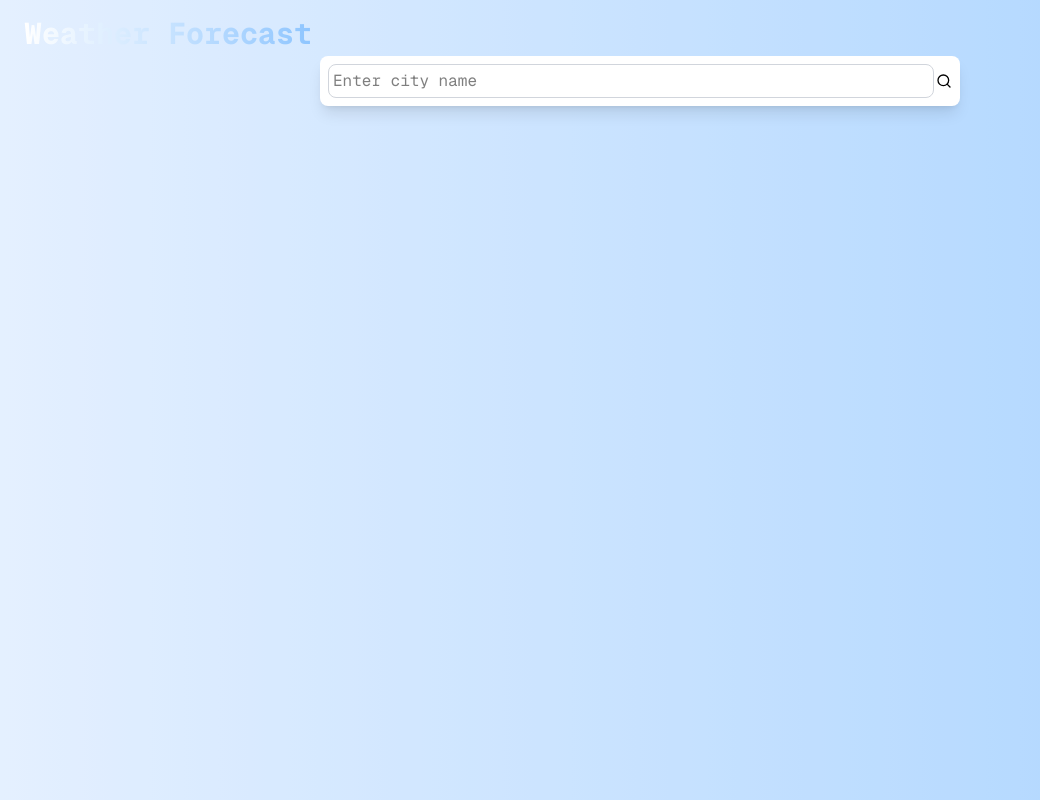
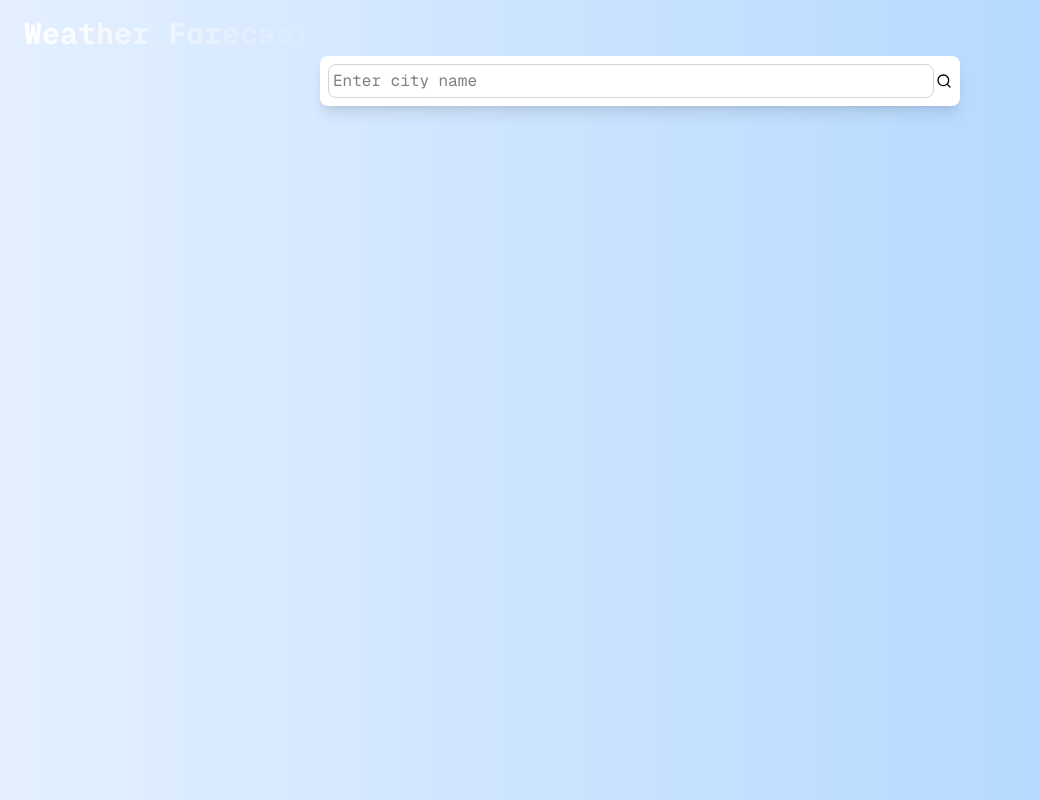
Before and after one commit to Lincoln-Madaraka/weather-forecast-app, a Next.js app in the folder weather-forecast-app/: page / in a window 1280 px wide. Shown: the whole page, without its empty margins (0-1040 px from the left). Built offline with nearby package versions, Linux system fonts and the light colour scheme.

Commit message:
updated color of Logo

```diff
--- a/weather-forecast-app/app/page.tsx
+++ b/weather-forecast-app/app/page.tsx
@@ -8,7 +8,7 @@ const Home = () => {
       {/* INPUT AND LOGO */}
           {/* Logo */}
         <div className="flex justify-center items-center pt-4">
-          <h1 className="absolute top-4 left-6 text-3xl font-bold bg-gradient-to-r from-white to-blue-300 bg-clip-text text-transparent">Weather Forecast</h1>
+          <h1 className="absolute top-4 left-6 text-3xl font-bold bg-gradient-to-r from-white to-blue-100 bg-clip-text text-transparent">Weather Forecast</h1>
         </div>
            {/* Input Section */}
 
```
